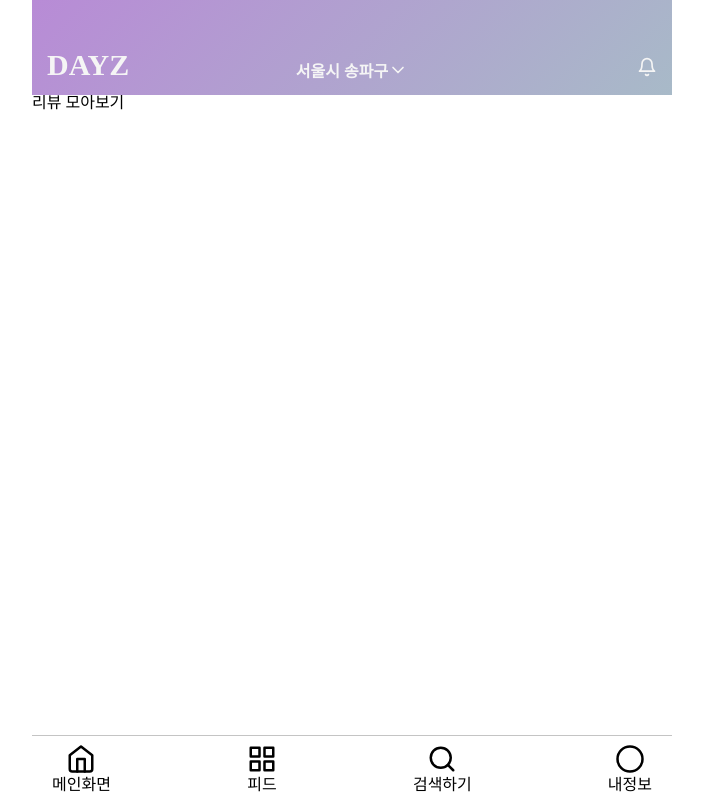
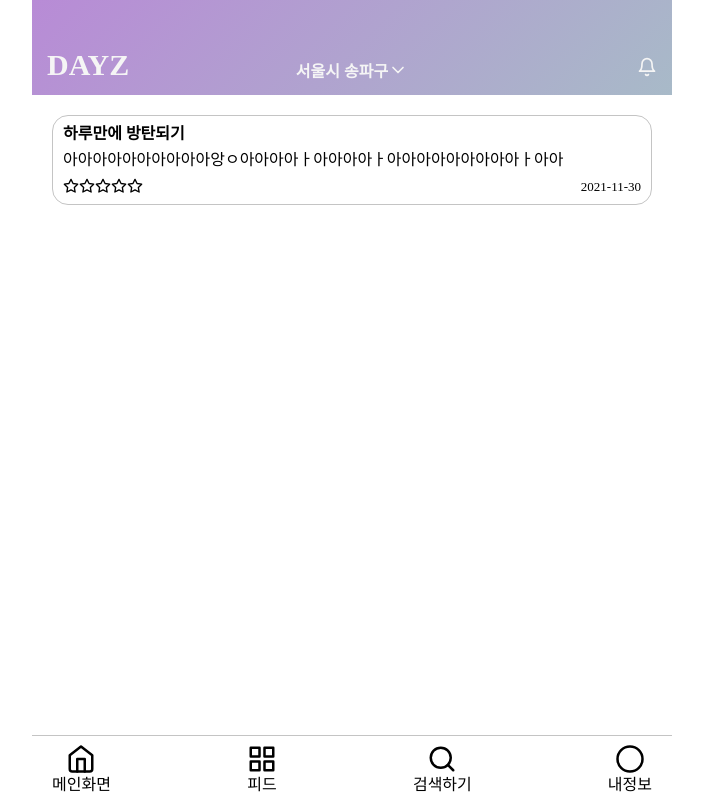
Before and after one commit to prgrms-web-devcourse/Team_DAYZ_DAYZ_FE, a React (Create React App) app: page /user/review in a window 1280 px wide. Shown: the whole page, without its empty margins (288-991 px from the left). Built offline with nearby package versions, Linux system fonts and the light colour scheme.

Commit message:
Design: 후기 모아보기 페이지 구현

```diff
--- a/src/pages/UserPage/UserReviewPage.tsx
+++ b/src/pages/UserPage/UserReviewPage.tsx
@@ -1,6 +1,63 @@
+import styled from '@emotion/styled';
 import React from 'react';
+import { Star } from 'react-feather';
 
 const UserReviewPage = () => {
-  return <div>리뷰 모아보기</div>;
+  return (
+    <UserReviewPageWrapper>
+      <ReviewLists>
+        <ReviewItem>
+          <ReviewItemTitle>하루만에 방탄되기</ReviewItemTitle>
+          <ReviewItemContent>
+            아아아아아아아아아아앙ㅇ아아아아ㅏ아아아아ㅏ아아아아아아아아아ㅏ아아
+          </ReviewItemContent>
+          <ReviewItemInfo>
+            <ReviewStars>
+              <Star size={16} />
+              <Star size={16} />
+              <Star size={16} />
+              <Star size={16} />
+              <Star size={16} />
+            </ReviewStars>
+            <ReviewDate>2021-11-30</ReviewDate>
+          </ReviewItemInfo>
+        </ReviewItem>
+      </ReviewLists>
+    </UserReviewPageWrapper>
+  );
 };
+const UserReviewPageWrapper = styled.section``;
+const ReviewLists = styled.ul``;
+const ReviewItem = styled.li`
+  border: solid 1px #c4c4c4;
+  border-radius: 16px;
+  margin: 20px;
+  padding: 10px;
+`;
+const ReviewItemTitle = styled.h4`
+  font-size: 16px;
+  font-weight: 600;
+  margin-bottom: 10px;
+`;
+const ReviewItemContent = styled.div`
+  font-size: 16px;
+  width: 100%;
+  text-overflow: ellipsis;
+  overflow: hidden;
+  white-space: nowrap;
+`;
+const ReviewItemInfo = styled.div`
+  display: flex;
+  justify-content: space-between;
+  align-items: center;
+  margin-top: 10px;
+`;
+const ReviewStars = styled.div`
+  display: flex;
+  justify-content: space-between;
+  align-items: center;
+`;
+const ReviewDate = styled.div`
+  font-size: 13px;
+`;
 export default UserReviewPage;
```
